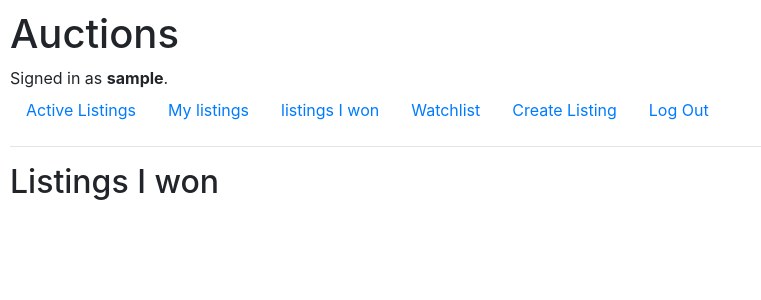
After one commit to uclazyj/CS50W, a Django app: page /listings_won in a window 1280 px wide. The commit adds this page. Shown: the top 300 px of the page, without its empty margins (0-761 px from the left). Run offline with Django 5.2, Linux system fonts and the light colour scheme; the visitor is signed in with stand-in values (Sample User, id 1); data that the repository does not hold is empty; some libraries are stand-ins or nearby versions.

Commit message:
Add a "listings I won" page for users to view the bids they won.

```diff
--- a/projects/commerce/auctions/templates/auctions/layout.html
+++ b/projects/commerce/auctions/templates/auctions/layout.html
@@ -25,6 +25,9 @@
                     <a class="nav-link" href="{% url 'my_listings' %}">My listings</a>
                 </li>
                 <li class="nav-item">
+                    <a class="nav-link" href="{% url 'listings_won' %}">listings I won</a>
+                </li>
+                <li class="nav-item">
                     <a class="nav-link" href="{% url 'watchlist' %}">Watchlist</a>
                 </li>
                 <li class="nav-item">
--- /dev/null
+++ b/projects/commerce/auctions/templates/auctions/listings_won.html
@@ -0,0 +1,26 @@
+{% extends "auctions/layout.html" %}
+
+{% block body %}
+    <h2>Listings I won</h2>
+
+    <div class="listings_grid">
+        {% for listing in listings %}
+            <div class="image-item">
+                <img class="image" src="{{ listing.image_url }}" alt="Image of {{ listing.title }}">
+            </div>
+            <div class="text-item">
+                <h4>
+                    <a href="{% url 'listings' listing.id %}">{{ listing.title }}</a>
+                </h4>
+                <h6>
+                    <b>
+                        Price: {{ listing.current_price }}
+                    </b>
+                </h6>
+                <div>{{ listing.description }}</div>
+                <div class="created_time">Created {{ listing.created_at }}</div>
+            </div>
+        {% endfor %}
+    </div>
+
+{% endblock %}
--- a/projects/commerce/auctions/urls.py
+++ b/projects/commerce/auctions/urls.py
@@ -11,5 +11,6 @@ urlpatterns = [
     path("create_listing", views.create_listing, name="create_listing"),
     path("watchlist", views.watchlist, name="watchlist"),
     path("close/<int:listing_id>", views.close, name="close"),
-    path("my_listings", views.my_listings, name="my_listings")
+    path("my_listings", views.my_listings, name="my_listings"),
+    path("listings_won", views.listings_won, name="listings_won")
 ]
--- a/projects/commerce/auctions/views.py
+++ b/projects/commerce/auctions/views.py
@@ -177,3 +177,10 @@ def my_listings(request):
     return render(request, "auctions/my_listings.html", {
         "listings": Listing.objects.filter(owner=request.user).order_by("-active")
     })
+
+
+@login_required
+def listings_won(request):
+    return render(request, "auctions/listings_won.html", {
+        "listings": Listing.objects.filter(active=False, last_bidder=request.user)
+    })
```
Also changed, not shown: projects/commerce/auctions/templates/auctions/listing.html (+16 -5 lines).
